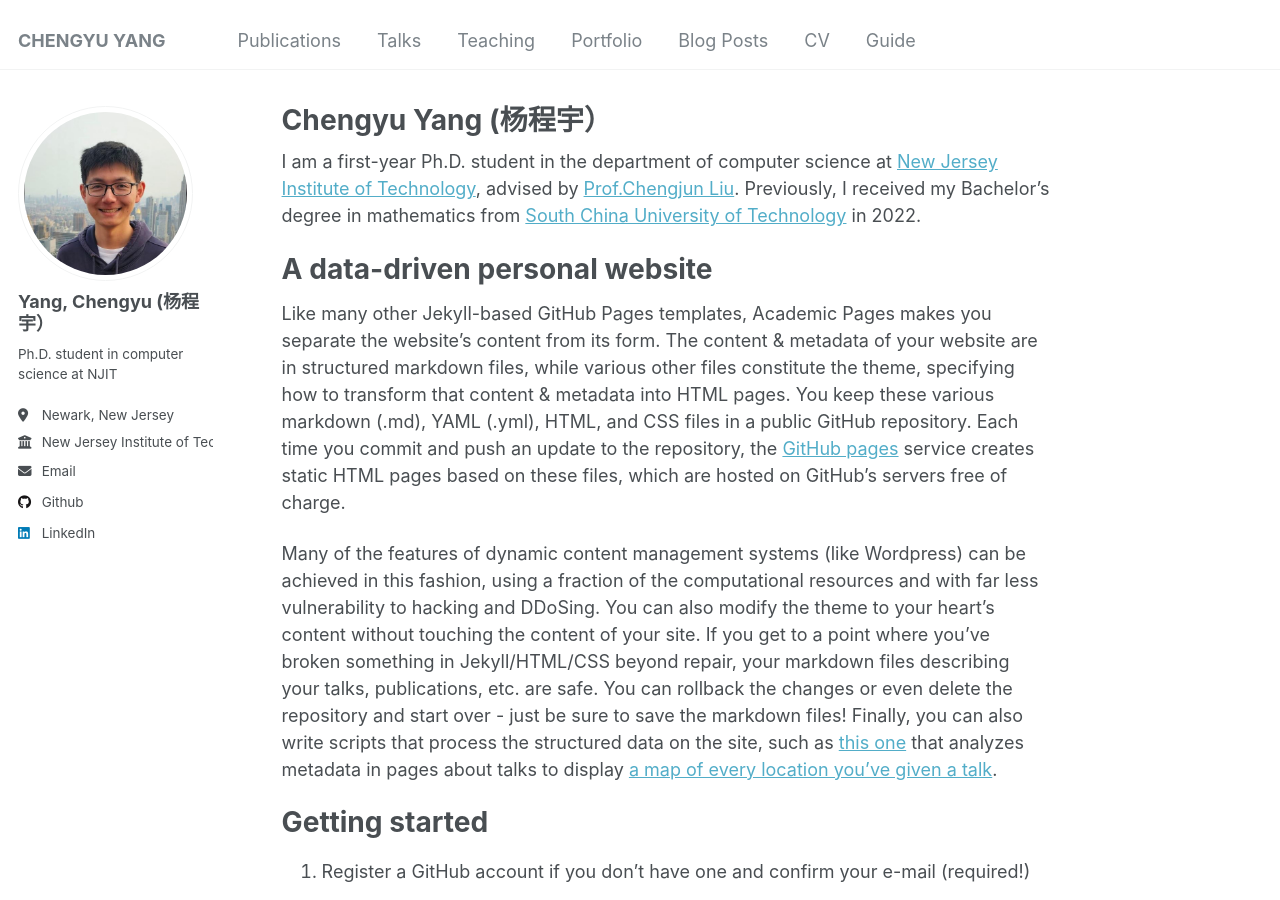
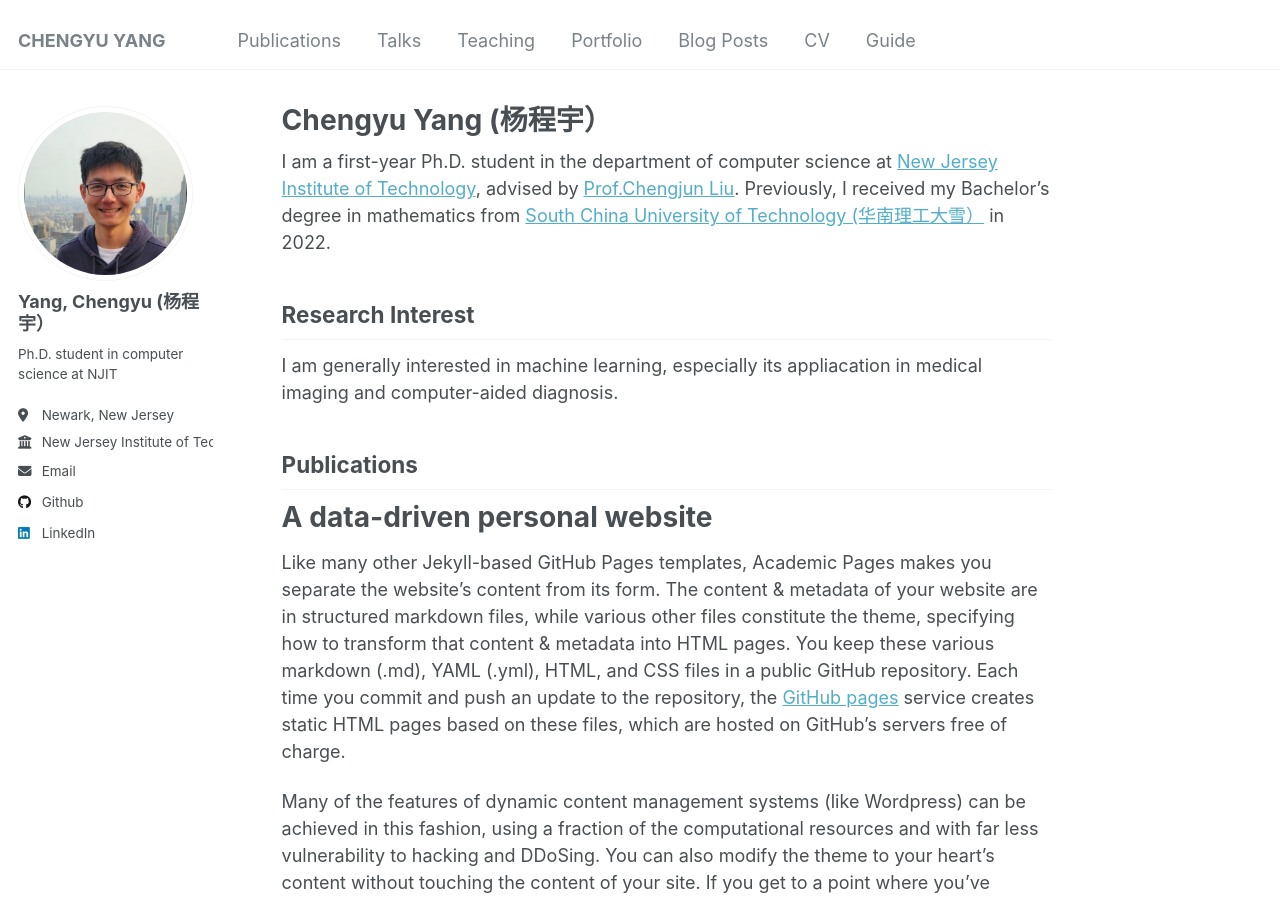
Before and after one commit to cyang322/cyang322.github.io, a Jekyll site: the page built from _pages/about.md, in a window 1280 px wide and 900 px high. Built offline with Jekyll 4.4.1, drawn with Linux system fonts in a browser that asks for light colours.

Commit message:
Update about.md

```diff
--- a/_pages/about.md
+++ b/_pages/about.md
@@ -6,7 +6,15 @@ redirect_from:
   - /about/
   - /about.html
 ---
-I am a first-year Ph.D. student in the department of computer science at [New Jersey Institute of Technology](https://www.njit.edu/), advised by [Prof.Chengjun Liu](https://web.njit.edu/~cliu/). Previously, I received my Bachelor's degree in mathematics from [South China University of Technology](https://www.usnews.com/education/best-global-universities/south-china-university-of-technology-505115) in 2022.
+I am a first-year Ph.D. student in the department of computer science at [New Jersey Institute of Technology](https://www.njit.edu/), advised by [Prof.Chengjun Liu](https://web.njit.edu/~cliu/). Previously, I received my Bachelor's degree in mathematics from [South China University of Technology (华南理工大雪）](https://www.usnews.com/education/best-global-universities/south-china-university-of-technology-505115) in 2022.
+
+
+Research Interest
+------
+I am generally interested in machine learning, especially its appliacation in medical imaging and computer-aided diagnosis.
+
+Publications
+------
 
 
 A data-driven personal website
```
